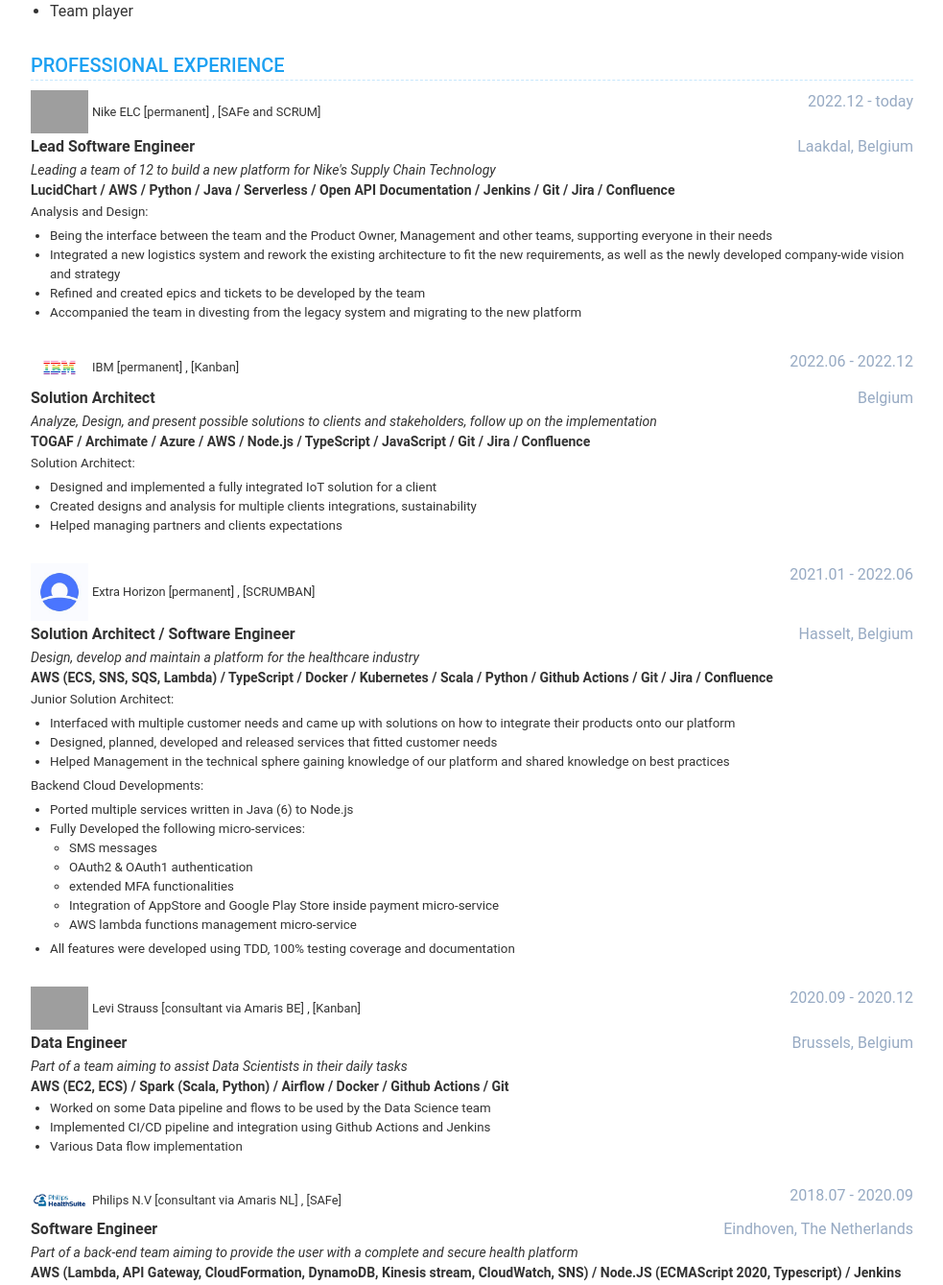
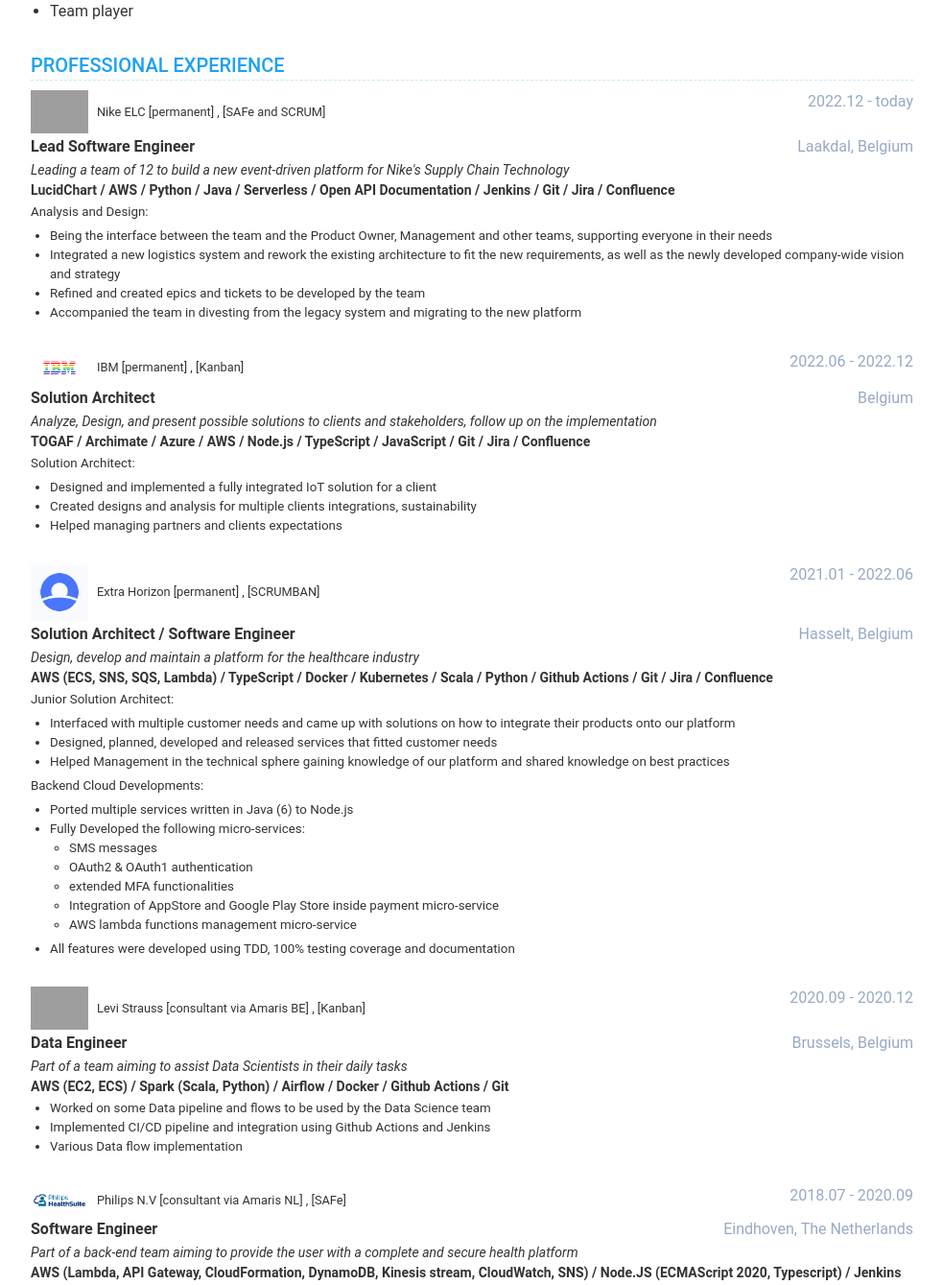
Before and after one commit to romdj/romdj.github.io, a Jekyll site: the page built from index.html, in a window 1280 px wide. Shown: the part 373-1712 px from the top of the page at 96% size, without its empty margins (148-1131 px from the left). Built offline with Jekyll 4.4.1, drawn with Linux system fonts in a browser that asks for light colours; nearby versions of some CDN libraries; grey boxes are pictures that could not be loaded.

Commit message:
minor layout changes

```diff
--- a/_data/data.yml
+++ b/_data/data.yml
@@ -121,7 +121,7 @@
       time: 2022.12 - today
       company: Nike ELC
       logo: nike-swoosh-logo-multicolor.jpg
-      rdescription: Leading a team of 12 to build a new platform for Nike's Supply Chain Technology
+      rdescription: Leading a team of 12 to build a new event-driven platform for Nike's Supply Chain Technology
       cdescription: Creating the Future of Sports
       tag: permanent
       location: Laakdal, Belgium
--- a/_sass/_base.scss
+++ b/_sass/_base.scss
@@ -137,7 +137,7 @@
 
   .company img {
     max-width: 60px; /* Adjust the size as needed */
-    // margin-right: 20px; /* Adjust spacing as needed */
+    margin-right: 5px; /* Adjust spacing as needed */
   }
 
   .intro,
```
